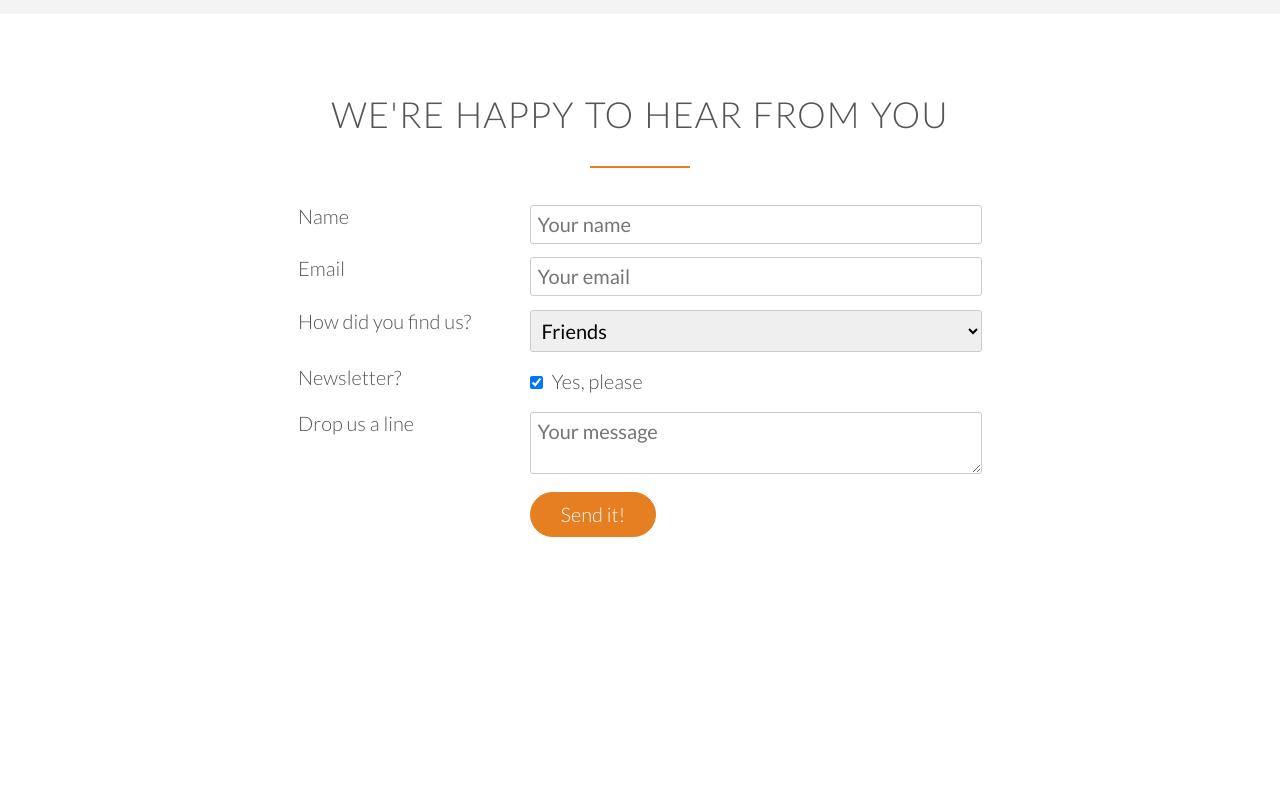
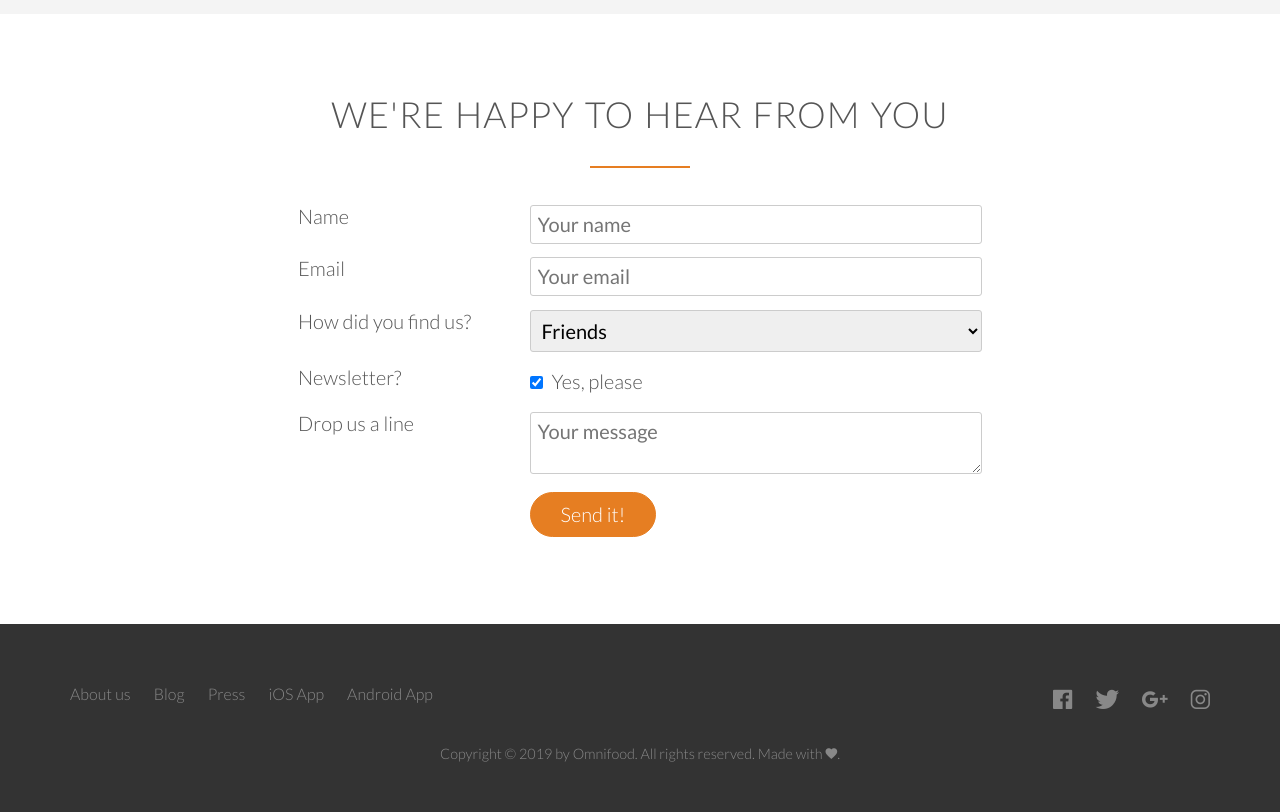
Before and after one commit to levimllr/omnifood-page, a plain HTML site: page index.html in a window 1280 px wide. Shown: the part 4572-5384 px from the top of the page. Before the commit the page ends 5196 px from the top, so only its background shows below. Drawn offline with nearby package versions, Linux system fonts and the light colour scheme.

Commit message:
Footer implemented.

```diff
--- a/index.html
+++ b/index.html
@@ -5,6 +5,7 @@
         <link rel="stylesheet" type="text/css" href="vendors/css/Grid.css">
         <link rel="stylesheet" type="text/css" href="resources/css/style.css">
         <link href="https://fonts.googleapis.com/css?family=Lato:100,300,300i,400" rel="stylesheet">
+        <link href="https://unpkg.com/ionicons@4.5.5/dist/css/ionicons.min.css" rel="stylesheet">
         <title>Omnifood</title>
 
     </head>
@@ -366,8 +367,32 @@
                     </div>
                 </form>
             </div>
+        </section>
 
-        </section>
+        <footer>
+            <div class="row">
+                <div class="col span-1-of-2">
+                    <ul class="footer-nav">
+                        <li><a href="#">About us</a></li>
+                        <li><a href="#">Blog</a></li>
+                        <li><a href="#">Press</a></li>
+                        <li><a href="#">iOS App</a></li>
+                        <li><a href="#">Android App</a></li>
+                    </ul>
+                </div>
+                <div class="col span-1-of-2">
+                    <ul class="social-links">
+                        <li><a href="#"><i class="icon ion-logo-facebook"></i></a></li>
+                        <li><a href="#"><i class="icon ion-logo-twitter"></i></a></li>
+                        <li><a href="#"><i class="icon ion-logo-googleplus"></i></a></li>
+                        <li><a href="#"><i class="icon ion-logo-instagram"></i></a></li>
+                    </ul>
+                </div>
+            </div>
+            <div class="row">
+                <p>Copyright &copy; 2019 by Omnifood. All rights reserved. Made with <i class="icon ion-md-heart"></i>.</p>
+            </div>
+        </footer>
 
         <script src="https://unpkg.com/ionicons@4.5.5/dist/ionicons.js"></script>
     </body>
--- a/resources/css/style.css
+++ b/resources/css/style.css
@@ -613,8 +613,6 @@ footer {
     text-decoration: none;
     border: 0;
     color: #888;
-    -webkit-transition: color 0.2s;
-    transition: color 0.2s;
 }
 
 .footer-nav li a:hover,
@@ -622,43 +620,40 @@ footer {
     color: #ddd;
 }
 
+footer p {
+    color: #888;
+    text-align: center;
+    font-size: 90%;
+    margin-top: 20px;
+}
+
 .social-links li a:link,
 .social-links li a:visited {
     font-size: 160%;
 }
 
-.ion-social-facebook,
-.ion-social-twitter,
-.ion-social-googleplus,
-.ion-social-instagram {
-    -webkit-transition: color 0.2s;
+.ion-logo-facebook,
+.ion-logo-twitter,
+.ion-logo-googleplus,
+.ion-logo-instagram {
     transition: color 0.2s;
 }
 
-.ion-social-facebook:hover {
+.ion-logo-facebook:hover {
     color: #3b5998;
 }
 
-.ion-social-twitter:hover {
-    color: #00aced;
+.ion-logo-twitter:hover {
+    color: #55acee;
 }
 
-.ion-social-googleplus:hover {
+.ion-logo-googleplus:hover {
     color: #dd4b39;
 }
 
-.ion-social-instagram:hover {
-    color: #517fa4;
+.ion-logo-instagram:hover {
+    color: #e95950;
 }
-
-
-footer p {
-    color: #888;
-    text-align: center;
-    margin-top: 20px;
-}
-
-
 
 
 /* ----------------------------------------------- */
```
